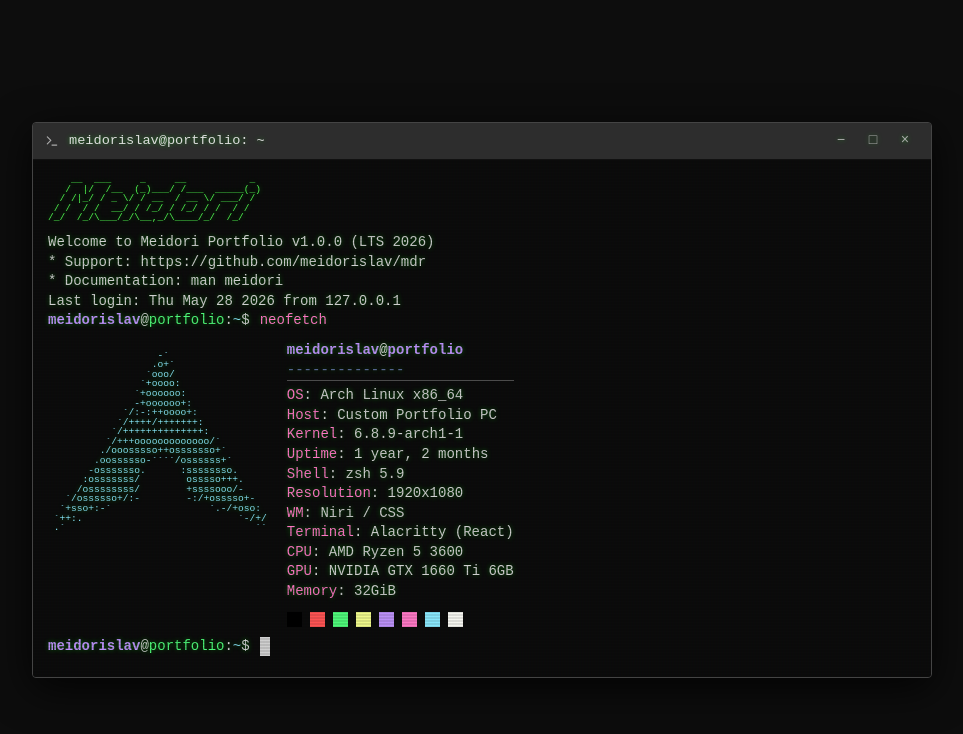
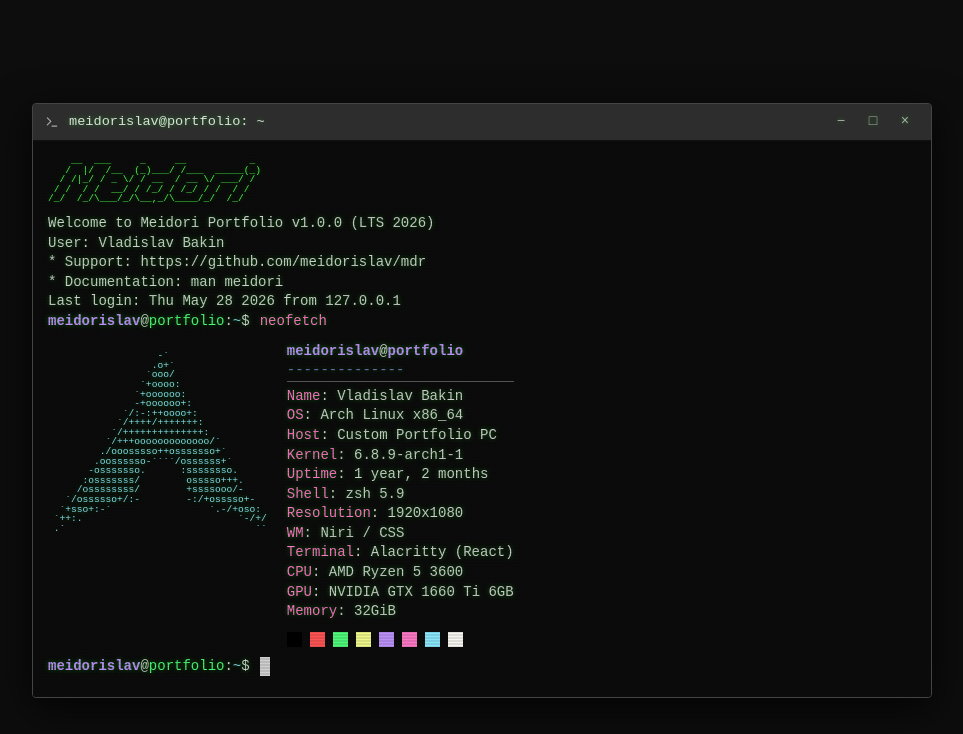
Before and after one commit to Meidorislav/mdr, a React (Vite) app: page / in a window 1280 px wide. Shown: the top 734 px of the page, without its empty margins (158-1121 px from the left). Built offline with nearby package versions, Linux system fonts and the light colour scheme.

Commit message:
feat: add personal details

```diff
--- a/index.html
+++ b/index.html
@@ -4,7 +4,7 @@
     <meta charset="UTF-8" />
     <link rel="icon" type="image/svg+xml" href="/favicon.svg" />
     <meta name="viewport" content="width=device-width, initial-scale=1.0" />
-    <title>Meidori | Portfolio</title>
+    <title>Vladislav Bakin | Portfolio</title>
   </head>
   <body>
     <div id="root"></div>
--- a/package.json
+++ b/package.json
@@ -2,6 +2,7 @@
   "name": "mdr",
   "private": true,
   "version": "0.0.0",
+  "author": "Vladislav Bakin <meidorislav@gmail.com>",
   "type": "module",
   "scripts": {
     "dev": "vite",
--- a/src/components/About/Bio.tsx
+++ b/src/components/About/Bio.tsx
@@ -7,6 +7,7 @@ const Bio = () => {
       <p style={{ lineHeight: '1.6' }}>
         I'm a <span style={{ color: 'var(--accent-color)' }}>3rd-year student at PNRPU</span>, majoring in Informatics and Computer Science.
         Deeply passionate about <span style={{ color: 'var(--path-color)' }}>Go Backend Development</span> and a dedicated <span style={{ color: 'var(--keyword-color)' }}>Arch Linux</span> user (main OS).
+        Currently actively looking for an <span style={{ color: 'var(--accent-color)' }}>Internship as Go Backend Developer</span>.
         I focus on high-performance systems and clean architecture, with a goal to build robust infrastructures within the <span style={{ color: 'var(--user-color)' }}>Fintech</span> industry.
         Active hackathon participant, team leader, and advocate for open-source software.
       </p>
--- a/src/components/Contact/Contact.tsx
+++ b/src/components/Contact/Contact.tsx
@@ -9,6 +9,7 @@ const Contact = () => {
       <div><span style={{ color: 'var(--accent-color)' }}>Telegram:</span> @meidorislav</div>
       <div><span style={{ color: 'var(--accent-color)' }}>GitHub:</span> https://github.com/Meidorislav</div>
       <div><span style={{ color: 'var(--accent-color)' }}>LinkedIn:</span> https://linkedin.com/in/meidorislav</div>
+      <div><span style={{ color: 'var(--accent-color)' }}>Location:</span> Perm, Russia</div>
     </>
   );
 };
--- a/src/components/Neofetch/Neofetch.tsx
+++ b/src/components/Neofetch/Neofetch.tsx
@@ -31,6 +31,7 @@ const Neofetch = () => {
       <div>
         <div className={styles.infoTitle} style={{ color: 'var(--user-color)' }}>meidorislav<span style={{ color: 'var(--text-color)' }}>@</span>portfolio</div>
         <div className={styles.divider} style={{ color: 'var(--date-color)' }}>--------------</div>
+        <div><span className={styles.infoLabel} style={{ color: 'var(--keyword-color)' }}>Name</span>: Vladislav Bakin</div>
         <div><span className={styles.infoLabel} style={{ color: 'var(--keyword-color)' }}>OS</span>: Arch Linux x86_64</div>
         <div><span className={styles.infoLabel} style={{ color: 'var(--keyword-color)' }}>Host</span>: Custom Portfolio PC</div>
         <div><span className={styles.infoLabel} style={{ color: 'var(--keyword-color)' }}>Kernel</span>: 6.8.9-arch1-1</div>
--- a/src/components/Welcome/Welcome.tsx
+++ b/src/components/Welcome/Welcome.tsx
@@ -11,6 +11,7 @@ const Welcome = () => {
 /_/  /_/\\___/_/\\__,_/\\____/_/  /_/   `}
       </div>
       <div>Welcome to Meidori Portfolio v1.0.0 (LTS 2026)</div>
+      <div>User: Vladislav Bakin</div>
       <div>* Support: https://github.com/meidorislav/mdr</div>
       <div>* Documentation: man meidori</div>
       <div>Last login: Thu May 28 2026 from 127.0.0.1</div>
```
